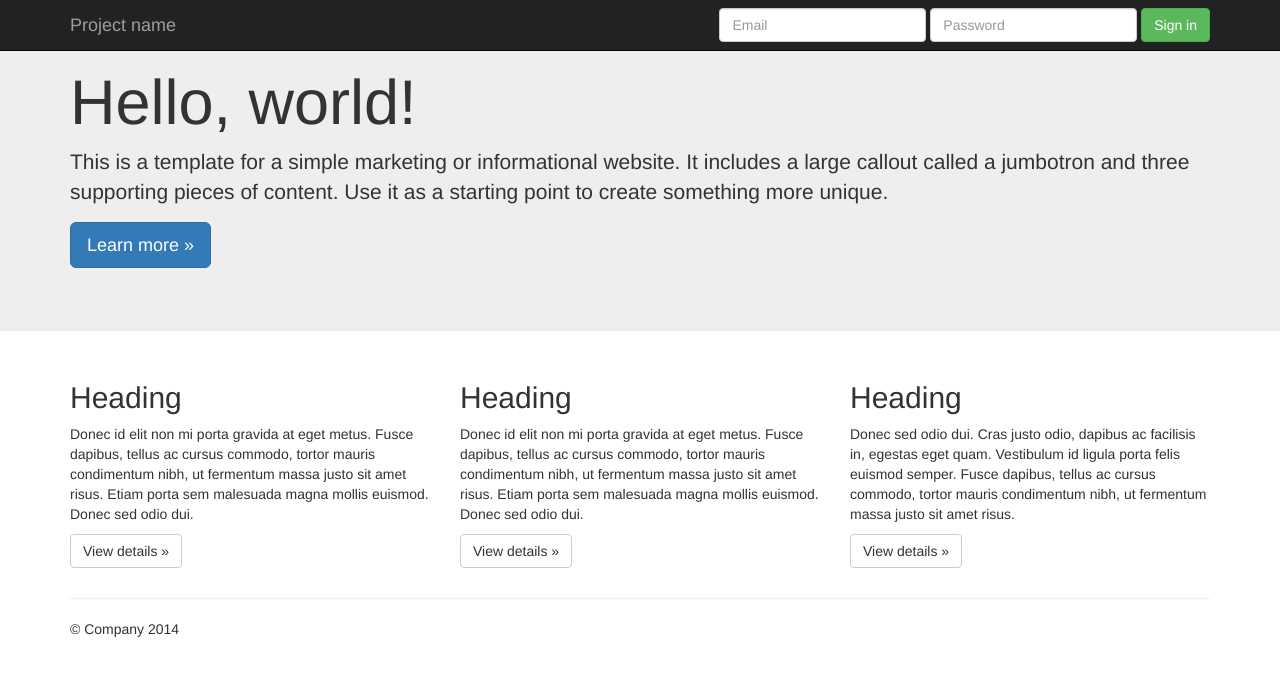
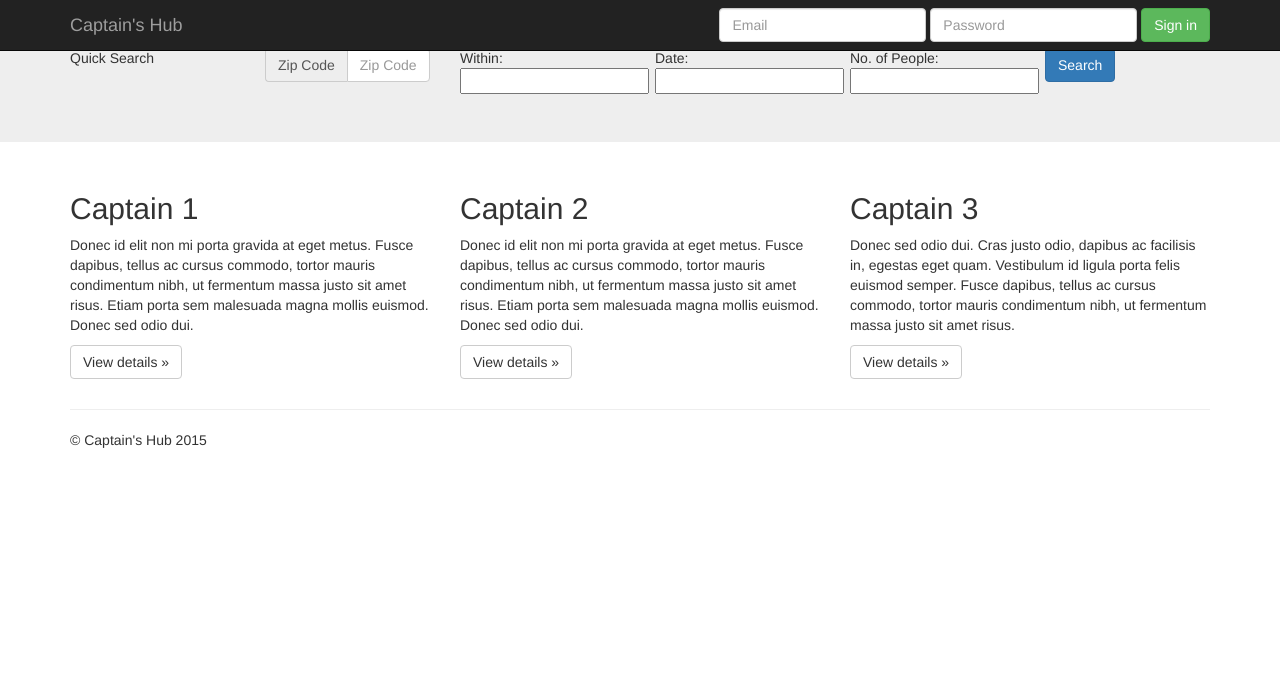
Before and after one commit to baugusli/ba_site, a PHP site: page / in a window 1280 px wide. Shown: the top 676 px of the page. Run offline with PHP 8.4, Linux system fonts and the light colour scheme; some libraries are stand-ins or nearby versions.

Commit message:
Search Bar
Added search bar..
Need to border change bckgrd-color and width

```diff
--- a/index.html
+++ /dev/null
@@ -1,5 +0,0 @@
-<html>
-  <body>
-    <h1>GIiiittt mMMEEEE!!</h1>
-  </body>
-</html>
--- a/index.php
+++ b/index.php
@@ -36,7 +36,9 @@
     <script src="https://ajax.googleapis.com/ajax/libs/jquery/1.11.3/jquery.min.js"></script>
     <!-- Include all compiled plugins (below), or include individual files as needed -->
     <script src="assets/js/bootstrap.min.js"></script>
+  <style>
 
+  </style>
  </head>
 
  <body>
@@ -49,7 +51,7 @@
             <span class="icon-bar"></span>
             <span class="icon-bar"></span>
           </button>
-          <a class="navbar-brand" href="#">Project name</a>
+          <a class="navbar-brand" href="#">Captain's Hub</a>
         </div>
         <div id="navbar" class="navbar-collapse collapse">
           <form class="navbar-form navbar-right">
@@ -68,9 +70,26 @@
     <!-- Main jumbotron for a primary marketing message or call to action -->
     <div class="jumbotron">
       <div class="container">
-        <h1>Hello, world!</h1>
-        <p>This is a template for a simple marketing or informational website. It includes a large callout called a jumbotron and three supporting pieces of content. Use it as a starting point to create something more unique.</p>
-        <p><a class="btn btn-primary btn-lg" href="#" role="button">Learn more &raquo;</a></p>
+
+	  <!-- Search Form -->
+       <form class="form-inline">
+        <div class="row">
+		  <div class="col-md-2"> Quick Search </div>
+		  <div class="col-md-2">
+		     <div class="input-group"> <div class="input-group-addon">Zip Code</div>
+			 <input type="text" class="form-control" id="searchZipCode" name="searchZipCode"placeholder="Zip Code">
+
+			 </div>
+
+		  </div>
+		  <div class="col-md-2"> Within: <input type="text" name="searchWithinRange"/></div>
+		  <div class="col-md-2"> Date: <input type="text" name="searchDate"/></div>
+		  <div class="col-md-2"> No. of People: <input type="text" name="searchNoOfPpl"/></div>
+		  <div class="col-md-2"> <button type="submit" class="btn btn-primary">Search</button> </div>
+		 </form>
+
+		</div>
+
       </div>
     </div>
 
@@ -78,17 +97,17 @@
       <!-- Example row of columns -->
       <div class="row">
         <div class="col-md-4">
-          <h2>Heading</h2>
+          <h2>Captain 1</h2>
           <p>Donec id elit non mi porta gravida at eget metus. Fusce dapibus, tellus ac cursus commodo, tortor mauris condimentum nibh, ut fermentum massa justo sit amet risus. Etiam porta sem malesuada magna mollis euismod. Donec sed odio dui. </p>
           <p><a class="btn btn-default" href="#" role="button">View details &raquo;</a></p>
         </div>
         <div class="col-md-4">
-          <h2>Heading</h2>
+          <h2>Captain 2</h2>
           <p>Donec id elit non mi porta gravida at eget metus. Fusce dapibus, tellus ac cursus commodo, tortor mauris condimentum nibh, ut fermentum massa justo sit amet risus. Etiam porta sem malesuada magna mollis euismod. Donec sed odio dui. </p>
           <p><a class="btn btn-default" href="#" role="button">View details &raquo;</a></p>
        </div>
         <div class="col-md-4">
-          <h2>Heading</h2>
+          <h2>Captain 3</h2>
           <p>Donec sed odio dui. Cras justo odio, dapibus ac facilisis in, egestas eget quam. Vestibulum id ligula porta felis euismod semper. Fusce dapibus, tellus ac cursus commodo, tortor mauris condimentum nibh, ut fermentum massa justo sit amet risus.</p>
           <p><a class="btn btn-default" href="#" role="button">View details &raquo;</a></p>
         </div>
@@ -97,7 +116,7 @@
       <hr>
 
       <footer>
-        <p>&copy; Company 2014</p>
+        <p>&copy; Captain's Hub 2015</p>
       </footer>
     </div> <!-- /container -->
 
```
